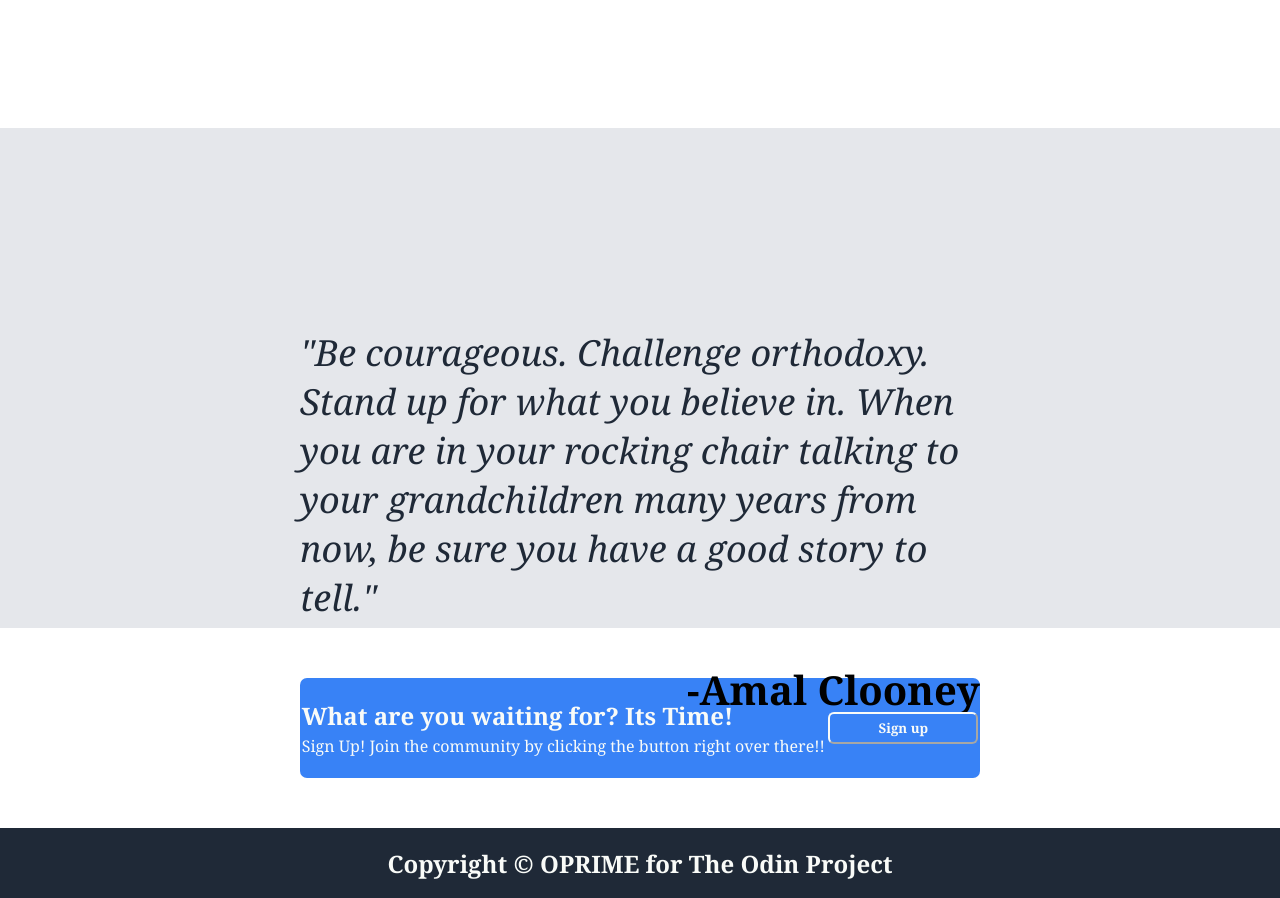
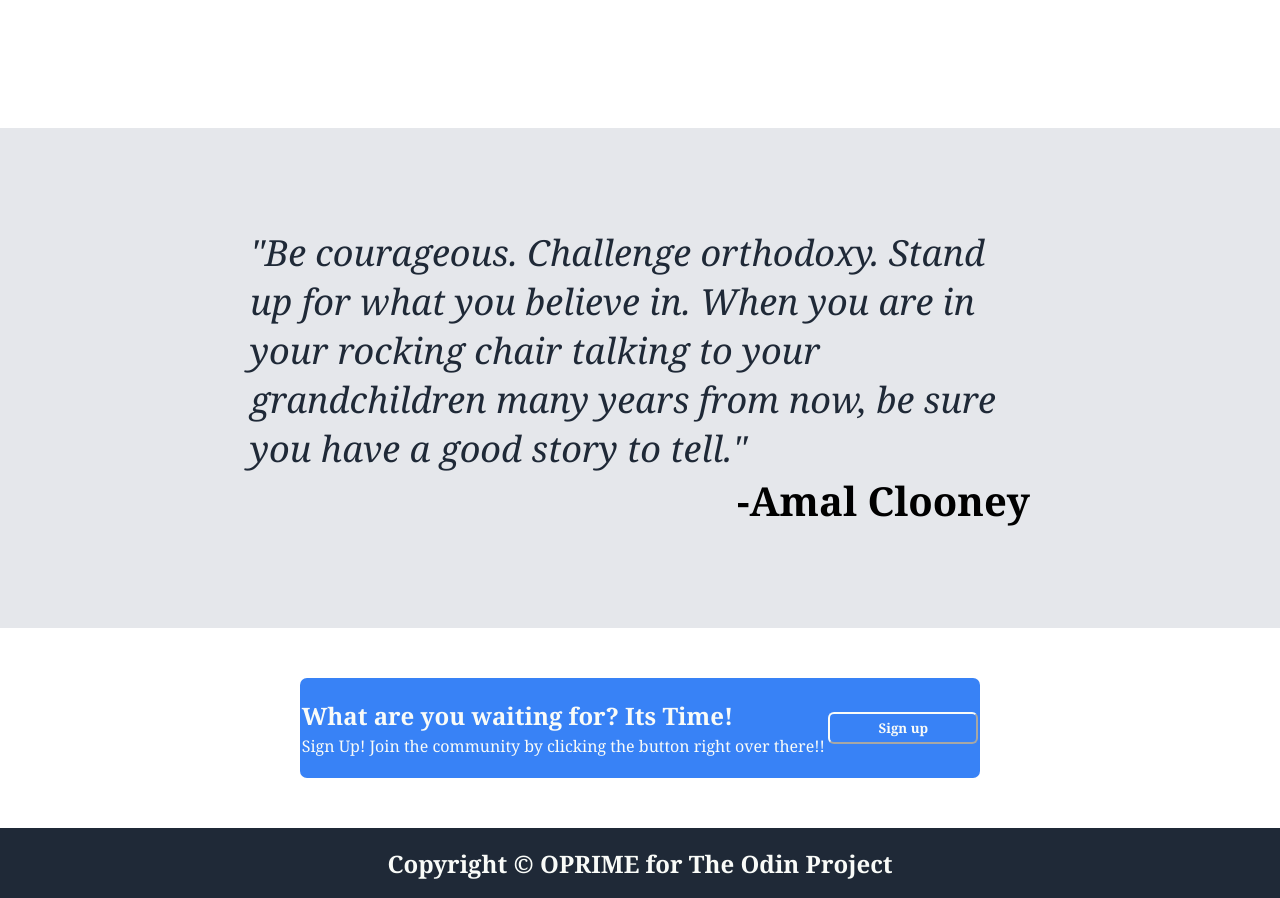
Before and after one commit to oprime9117/landing-age, a plain HTML site: page index.html in a window 1280 px wide. Shown: the part 900-1798 px from the top of the page. Drawn offline with Linux system fonts and the light colour scheme.

Commit message:
fixed the quote box

```diff
--- a/style.css
+++ b/style.css
@@ -139,20 +139,23 @@ button:hover {
     width: auto;
     margin: 0;
     height: 500px;
+    display: flex;
+    flex-direction: column;
+    padding: 100px 250px;
 }
  .quote {
     font-size: 36px;
     font-style: italic;
     color: #1f2937;
-    padding: 200px 300px 40px 300px;
+
  }
 
  .author {
-    padding-right: 300px;
     text-align: right;
     font-size: 40px;
     font-weight: bolder;
  }
+
 
  /*quote box is now completed*/
 
```
